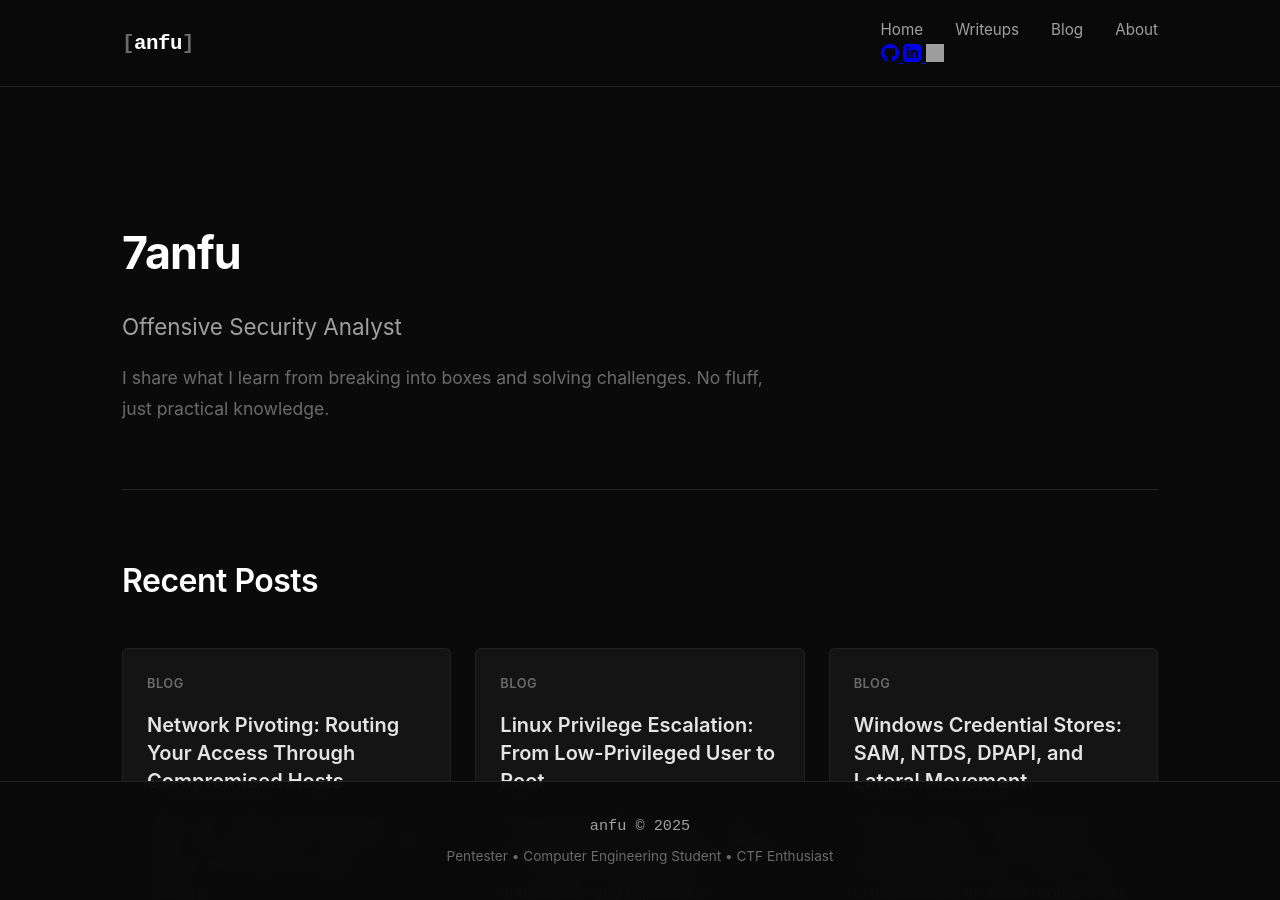
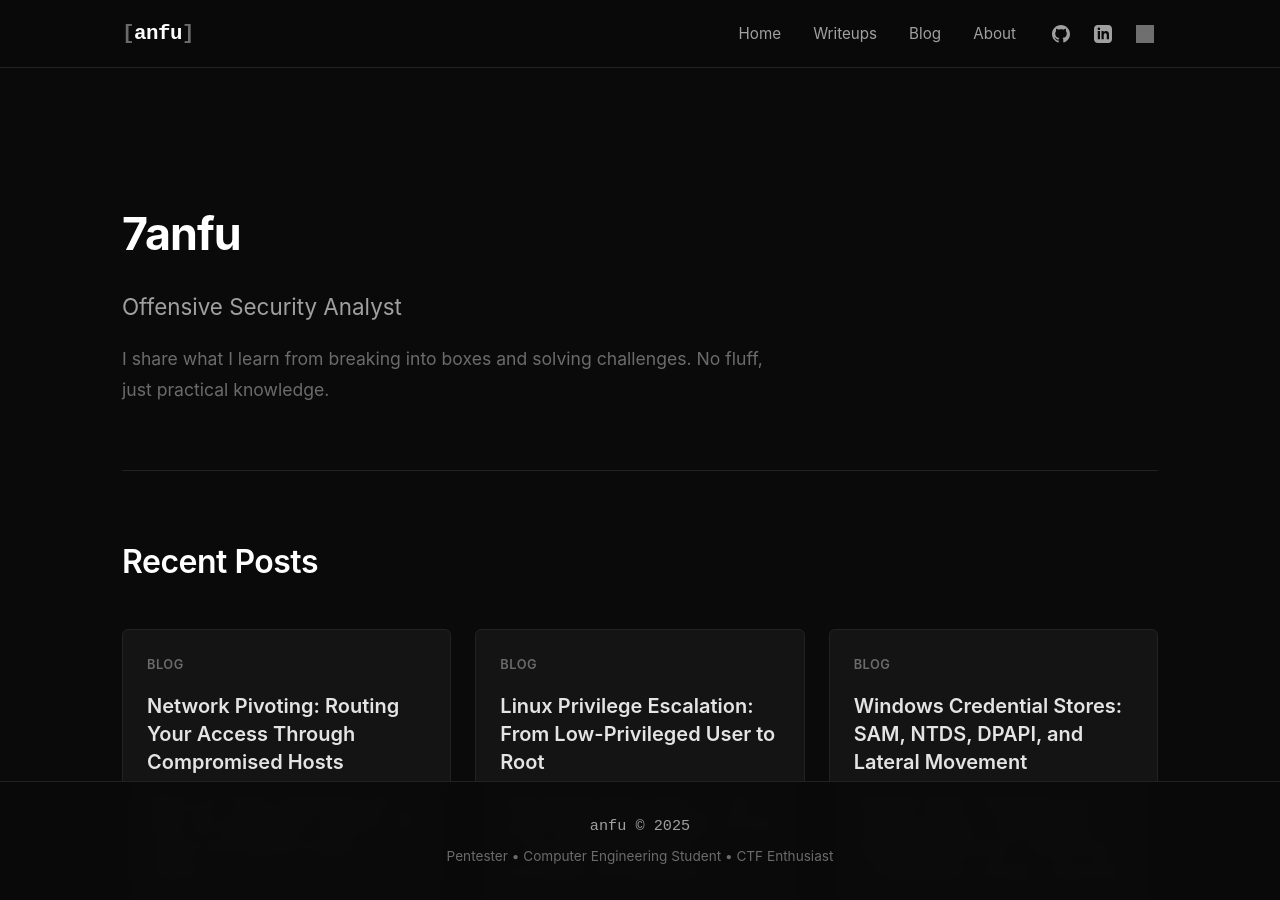
Before and after one commit to 7anfu/7anfu.github.io, a Jekyll site: the page built from index.html, in a window 1280 px wide and 900 px high. Built offline with Jekyll 4.4.1, drawn with Linux system fonts in a browser that asks for light colours; grey boxes are pictures that could not be loaded.

Commit message:
Update main.css

```diff
--- a/assets/css/main.css
+++ b/assets/css/main.css
@@ -884,3 +884,118 @@ body {
         font-size: 2rem;
     }
 }
+/* ============================================================================
+   NAVIGATION SOCIAL ICONS
+   ============================================================================ */
+
+.nav-content {
+    display: flex;
+    align-items: center;
+    gap: 2rem;
+}
+
+.nav-social {
+    display: flex;
+    gap: 1rem;
+    align-items: center;
+}
+
+.social-icon {
+    color: var(--text-secondary);
+    transition: color 0.2s ease, transform 0.2s ease;
+    display: inline-flex;
+    align-items: center;
+    justify-content: center;
+    padding: 0.25rem;
+}
+
+.social-icon:hover {
+    color: var(--accent);
+    transform: translateY(-2px);
+}
+
+.social-icon svg {
+    display: block;
+}
+
+.social-icon img {
+    display: block;
+    filter: grayscale(100%) brightness(0.7);
+    transition: filter 0.2s ease;
+}
+
+.social-icon:hover img {
+    filter: grayscale(0%) brightness(1);
+}
+
+.social-icon-text {
+    font-size: 0.75rem;
+    font-weight: 600;
+    color: var(--text-secondary);
+}
+
+/* ============================================================================
+   ABOUT PAGE SOCIAL LINKS
+   ============================================================================ */
+
+.social-links {
+    display: flex;
+    gap: 1rem;
+    flex-wrap: wrap;
+    margin-top: 2rem;
+}
+
+.social-link {
+    padding: 0.8rem 1.5rem;
+    background-color: var(--bg-card);
+    border: 1px solid var(--border);
+    border-radius: 6px;
+    color: var(--text-primary);
+    text-decoration: none;
+    transition: all 0.2s ease;
+    font-weight: 500;
+    display: inline-flex;
+    align-items: center;
+    gap: 0.5rem;
+}
+
+.social-link svg {
+    flex-shrink: 0;
+}
+
+.social-link:hover {
+    border-color: var(--border-light);
+    background-color: var(--bg-hover);
+    color: var(--accent);
+    transform: translateY(-2px);
+}
+
+.social-link img {
+    flex-shrink: 0;
+    filter: grayscale(100%) brightness(0.8);
+    transition: filter 0.2s ease;
+}
+
+.social-link:hover img {
+    filter: grayscale(0%) brightness(1);
+}
+
+/* Responsive: hide text labels on mobile, keep icons */
+@media (max-width: 768px) {
+    .nav-social {
+        gap: 0.8rem;
+    }
+
+    .nav-content {
+        gap: 1rem;
+    }
+
+    .social-links {
+        flex-direction: column;
+    }
+
+    .social-link {
+        width: 100%;
+        justify-content: center;
+    }
+}
```
